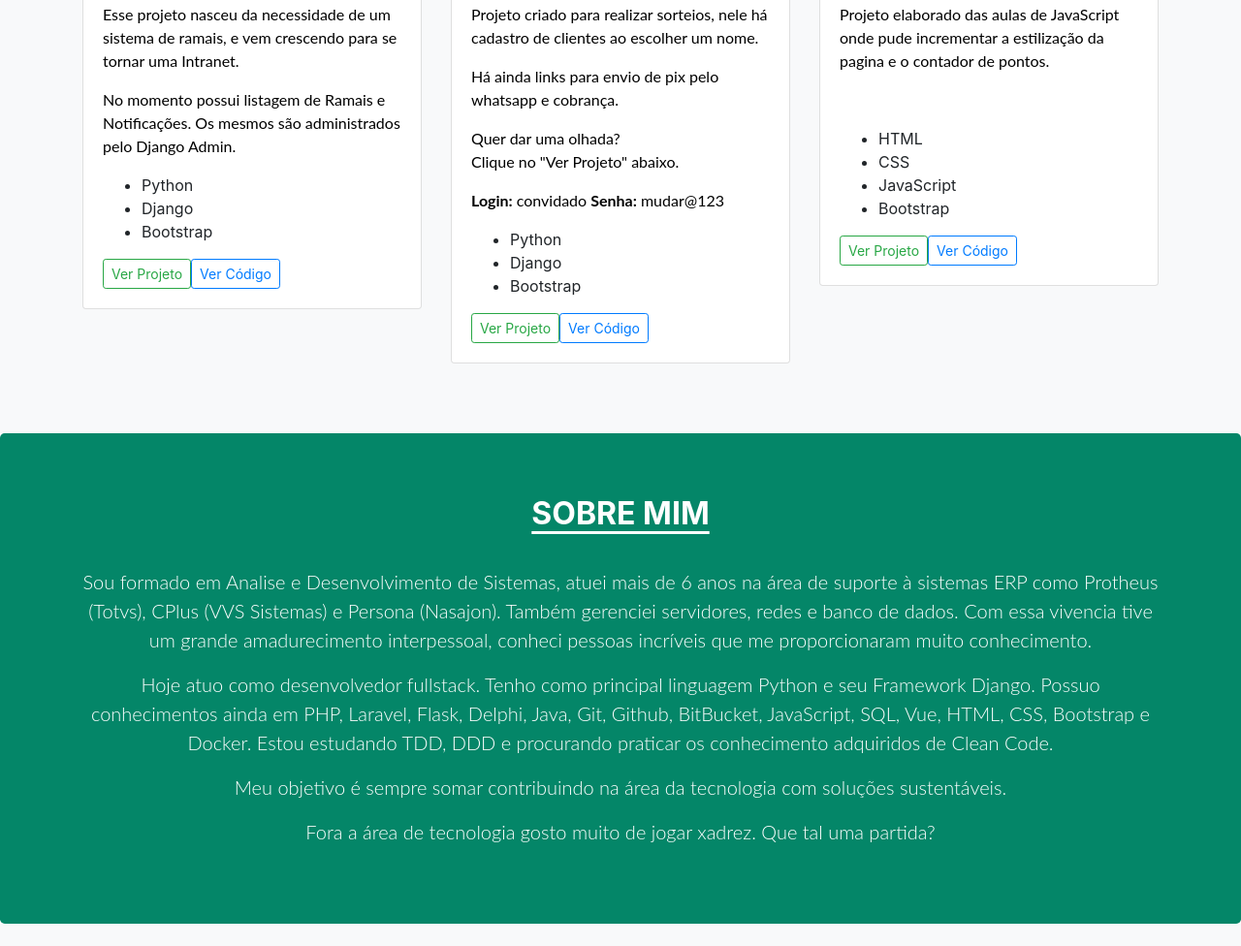
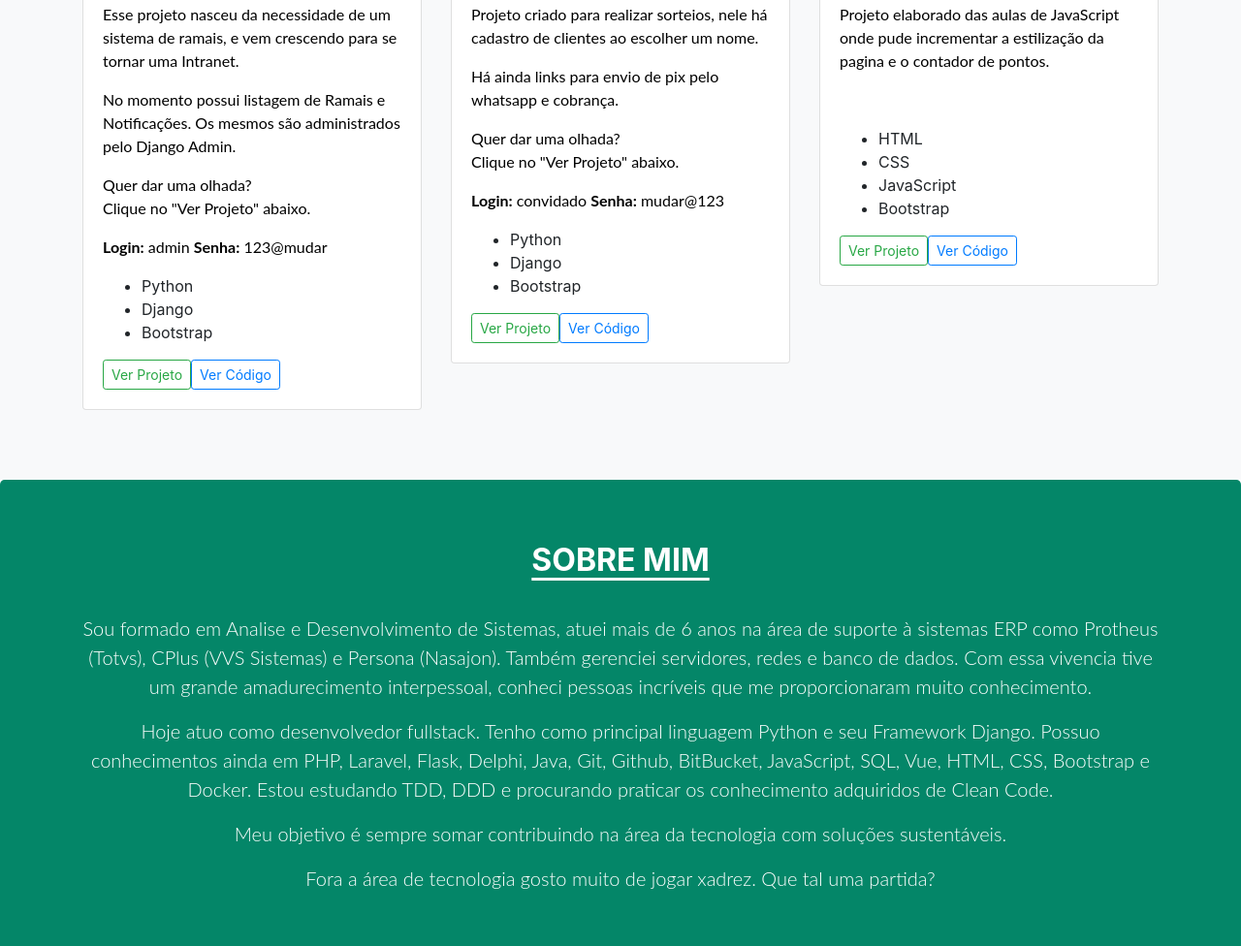
Before and after one commit to tiagolch/tiagochaves.github.io, a plain HTML site: page index.html in a window 1280 px wide. Shown: the part 1170-2146 px from the top of the page at 97% size. Drawn offline with nearby package versions, Linux system fonts and the light colour scheme.

Commit message:
login e senha

```diff
--- a/index.html
+++ b/index.html
@@ -103,6 +103,8 @@
                                     No momento possui listagem de Ramais e Notificações. Os mesmos são administrados
                                     pelo
                                     Django Admin.
+                                    <p>Quer dar uma olhada? <br>Clique no "Ver Projeto" abaixo.</p>
+                                <p><strong>Login:</strong> admin <strong>Senha:</strong> 123@mudar
                                 </p>
                                 </p>
                                 <ul>
```
